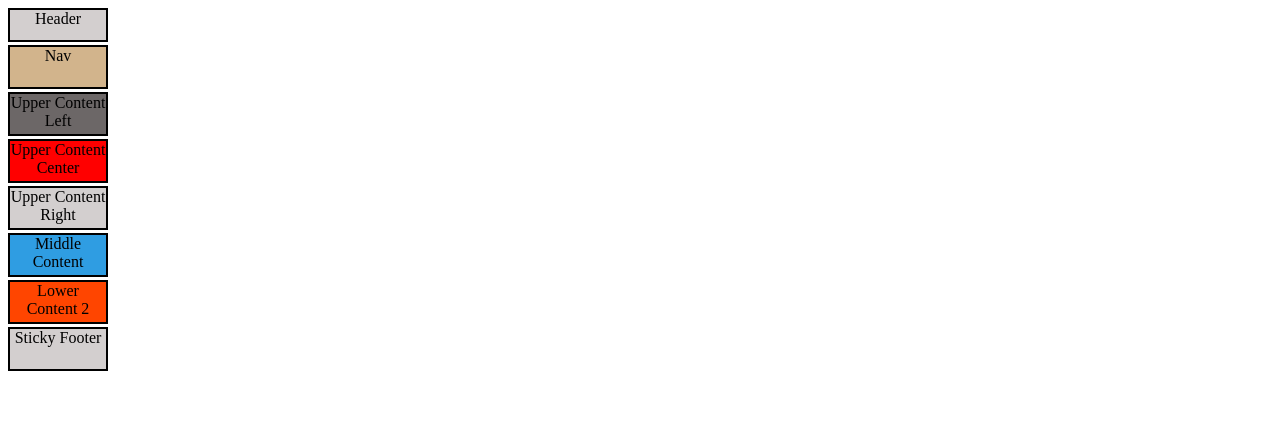
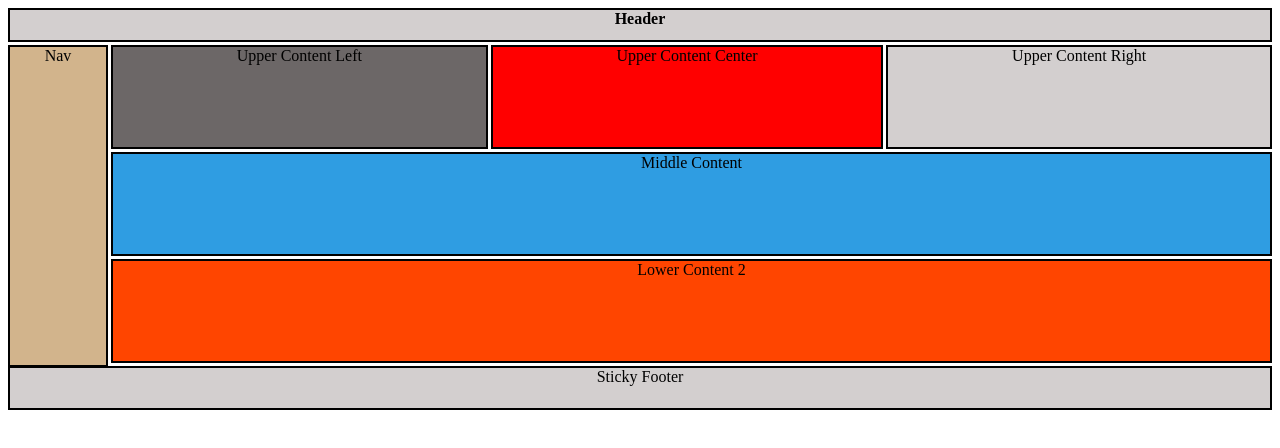
Before and after one commit to ashjmojica/css-grid-01, a plain HTML site: page index.html in a window 1280 px wide. Drawn offline with Linux system fonts and the light colour scheme.

Commit message:
grids done

```diff
--- a/index.html
+++ b/index.html
@@ -9,14 +9,14 @@
   </head>
   <body>
     <div class="grid-container">
-      <div class="header">Header</div>
+      <div class="header"><b>Header</b></div>
       <div class="nav">Nav</div>
-      <div class="upper-content-left">Upper Content Left</div>
-      <div class="upper-content-center">Upper Content Center</div>
-      <div class="upper-content-right">Upper Content Right</div>
-      <div class="middle-content">Middle Content</div>
-      <div class="lower-content-2">Lower Content 2</div>
-      <div class="sticky-footer">Sticky Footer</div>
+      <div class="ucLeft">Upper Content Left</div>
+      <div class="ucCenter">Upper Content Center</div>
+      <div class="ucRight">Upper Content Right</div>
+      <div class="midContent">Middle Content</div>
+      <div class="lowerCon2">Lower Content 2</div>
+      <div class="footer">Sticky Footer</div>
     </div>
   </body>
 </html>
--- a/style.css
+++ b/style.css
@@ -1,22 +1,18 @@
-.grid-box {
-  height: 100px;
-  width: 100%;
-  border: 2px solid black;
-}
-
 .grid-container {
   display: grid;
   grid-template-columns: 100px;
   grid-template-rows: auto;
-  grid-template-areas: "header header header header"
-  "nav upper-content-left"
-  "nav sticky-footer"
-  ""
-  "";
+  grid-template-areas:
+    "header header header header"
+    "nav ucLeft ucCenter ucRight"
+    "nav midContent midContent midContent"
+    "nav lowerCon2 lowerCon2 lowerCon2"
+    "footer footer footer footer";
   gap: 3px;
 }
 
 .header {
+  grid-area: header;
   border: 2px solid black;
   height: 30px;
   background-color: rgb(211, 207, 207);
@@ -24,53 +20,56 @@
 }
 
 .nav {
+  grid-area: nav;
   border: 2px solid black;
-  height: 40px;
+  height: 100%;
   background-color: tan;
   text-align: center;
 }
 
-.upper-content-left {
+.ucLeft {
+  grid-area: ucLeft;
   border: 2px solid black;
-  height: 40px;
+  height: 100px;
   background-color: rgb(108, 103, 103);
   text-align: center;
 }
 
-
-.upper-content-center {
+.ucCenter {
   border: 2px solid black;
-  height: 40px;
+  height: 100px;
   background-color: red;
   text-align: center;
 }
 
+.ucRight {
+  grid-area: ucRight;
+  border: 2px solid black;
+  height: 100px;
+  background-color: rgb(211, 207, 207);
+  text-align: center;
+}
 
-.upper-content-right {
+.midContent {
+  grid-area: midContent;
+  border: 2px solid black;
+  height: 100px;
+  background-color: rgb(47, 157, 226);
+  text-align: center;
+}
+
+.lowerCon2 {
+  grid-area: lowerCon2;
+  border: 2px solid black;
+  height: 100px;
+  background-color: orangered;
+  text-align: center;
+}
+
+.footer {
+  grid-area: footer;
   border: 2px solid black;
   height: 40px;
   background-color: rgb(211, 207, 207);
   text-align: center;
 }
-
-.middle-content {
-  border: 2px solid black;
-  height: 40px;
-  background-color: rgb(47, 157, 226);
-  text-align: center;
-}
-
-.lower-content-2 {
-  border: 2px solid black;
-  height: 40px;
-  background-color: orangered;
-  text-align: center;
-}
-
-
-.sticky-footer {
-  border: 2px solid black;
-  height: 40px;
-  background-color: rgb(211, 207, 207);
-  text-align: center;
-}
```
